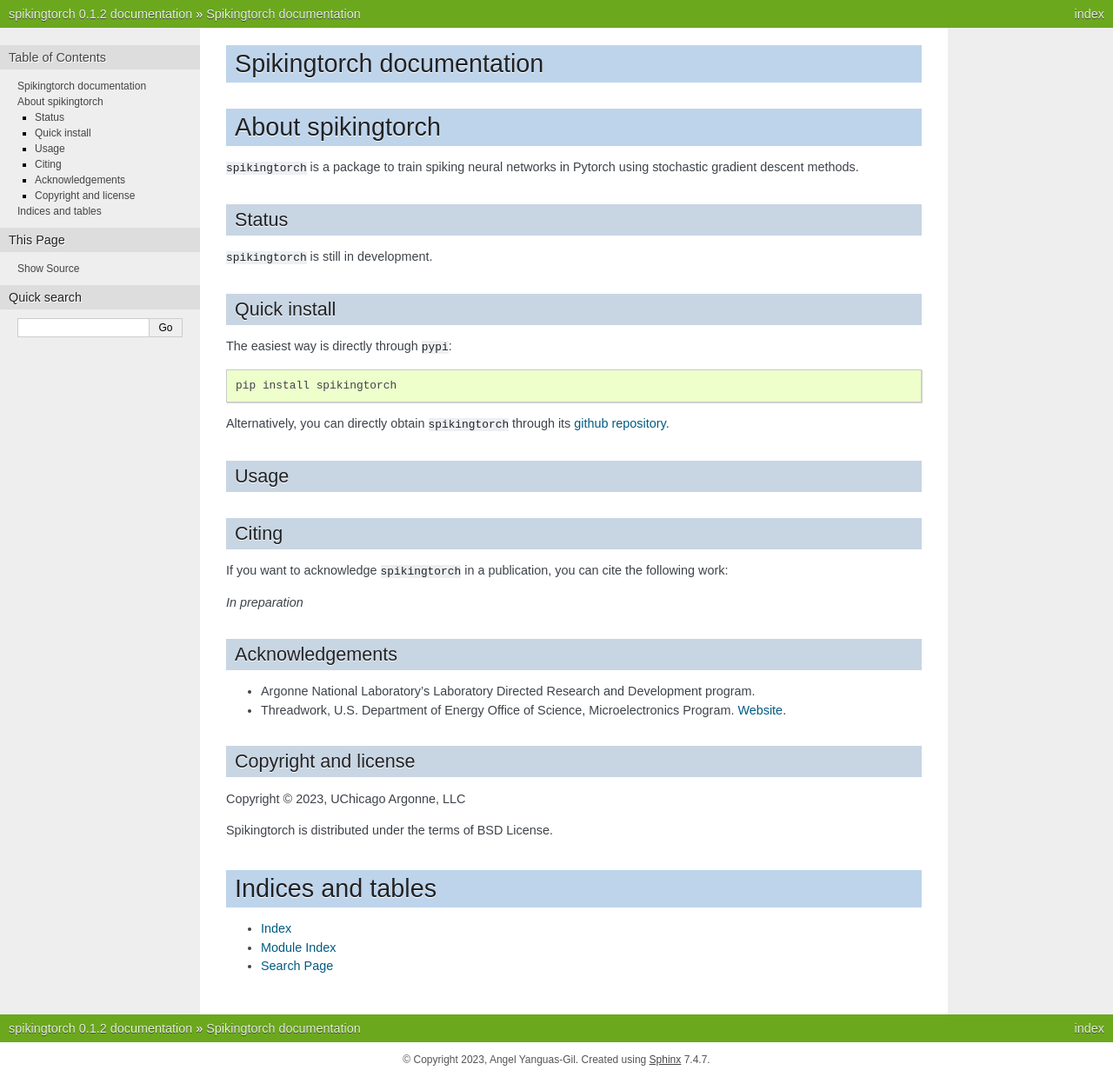
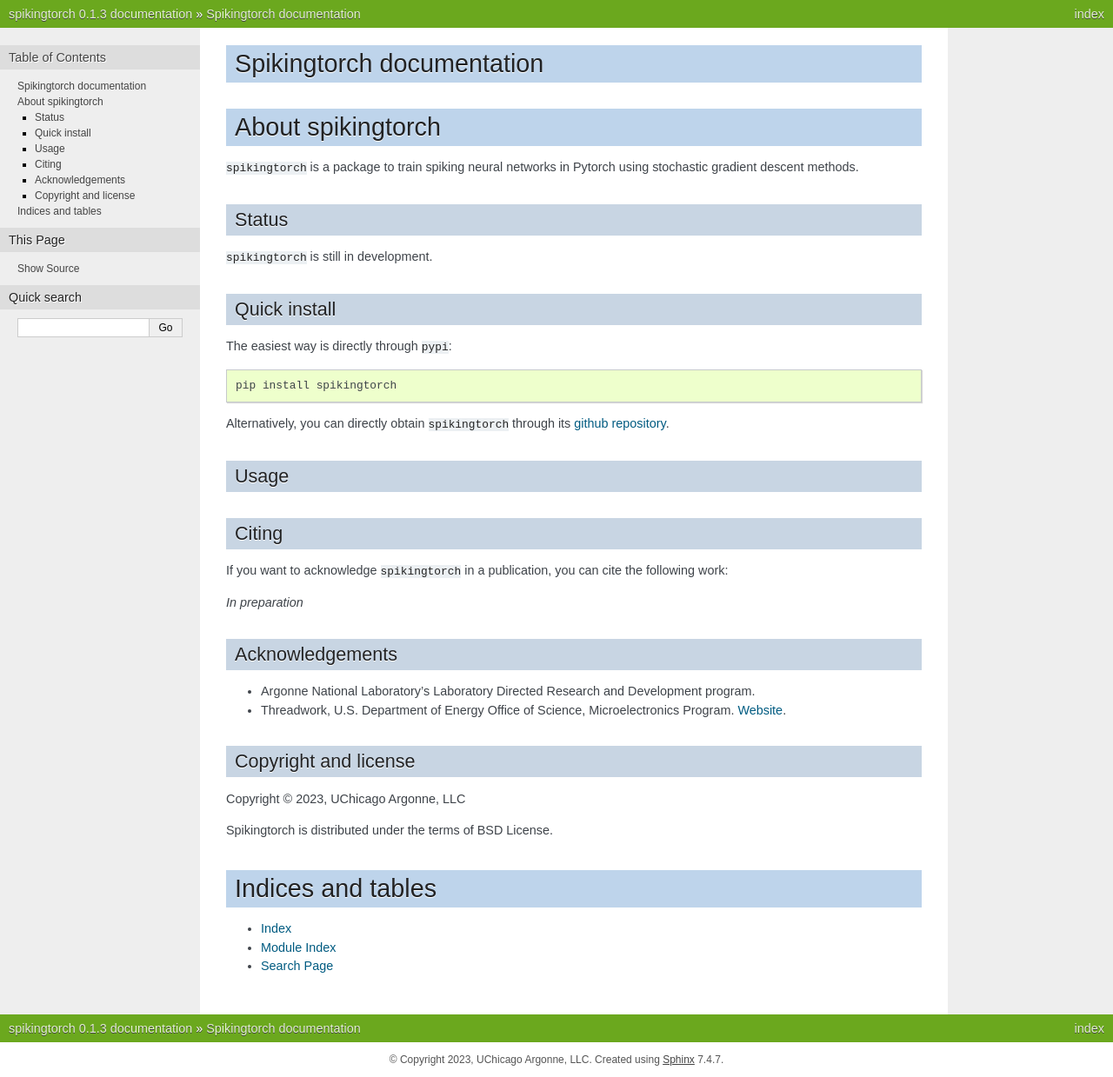
Before and after one commit to anglyan/spikingtorch, a Sphinx documentation site: the page built from docs/index.rst, in a window 1280 px wide. Shown: the whole page at 87% size. Built offline with Sphinx 7.4.7, drawn with Linux system fonts in a browser that asks for light colours.

Commit message:
Version 0.1.3

```diff
--- a/docs/conf.py
+++ b/docs/conf.py
@@ -7,9 +7,9 @@
 # https://www.sphinx-doc.org/en/master/usage/configuration.html#project-information
 
 project = 'spikingtorch'
-copyright = '2023, Angel Yanguas-Gil'
+copyright = '2023, UChicago Argonne, LLC'
 author = 'Angel Yanguas-Gil'
-release = '0.1.2'
+release = '0.1.3'
 
 # -- General configuration ---------------------------------------------------
 # https://www.sphinx-doc.org/en/master/usage/configuration.html#general-configuration
--- a/pyproject.toml
+++ b/pyproject.toml
@@ -7,7 +7,7 @@ build-backend = "setuptools.build_meta"
 name = "spikingtorch"
 authors = [
 { name="Angel Yanguas-Gil"}]
-version = "0.1.2"
+version = "0.1.3"
 description = "Inference and backprop training of spiking neural networks in Pytorch"
 readme = "README.md"
 keywords = ["spiking neurons", "neural networks", "AI", "Pytorch",
@@ -22,4 +22,4 @@ dependencies = [
 ]
 
 [project.urls]
-"Homepage" = "https://github.com/spikingnn/spikingtorch"
+"Homepage" = "https://github.com/anglyan/spikingtorch"
```
